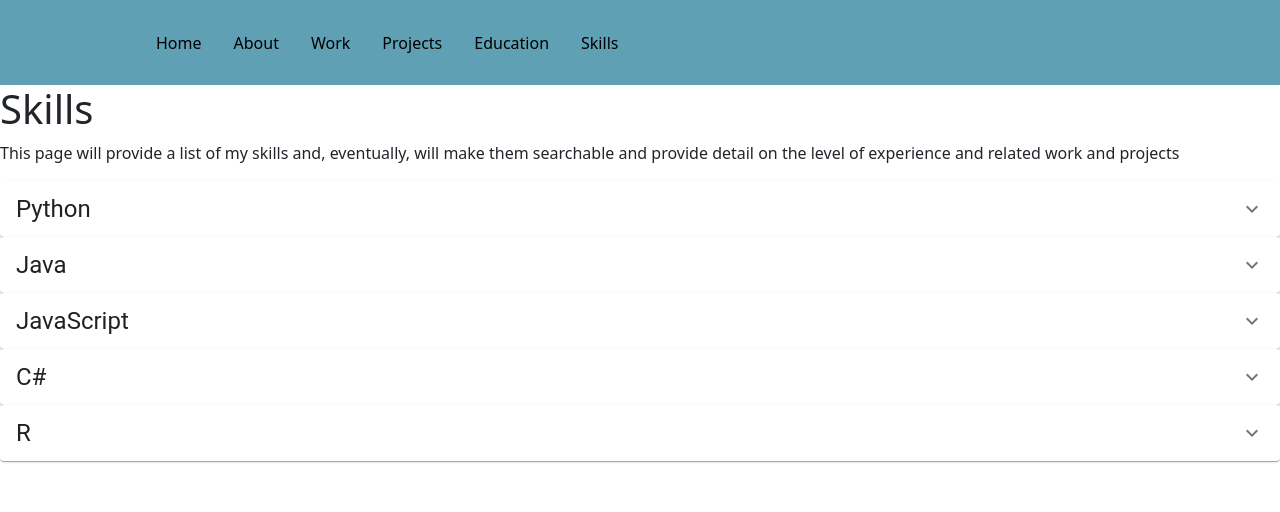
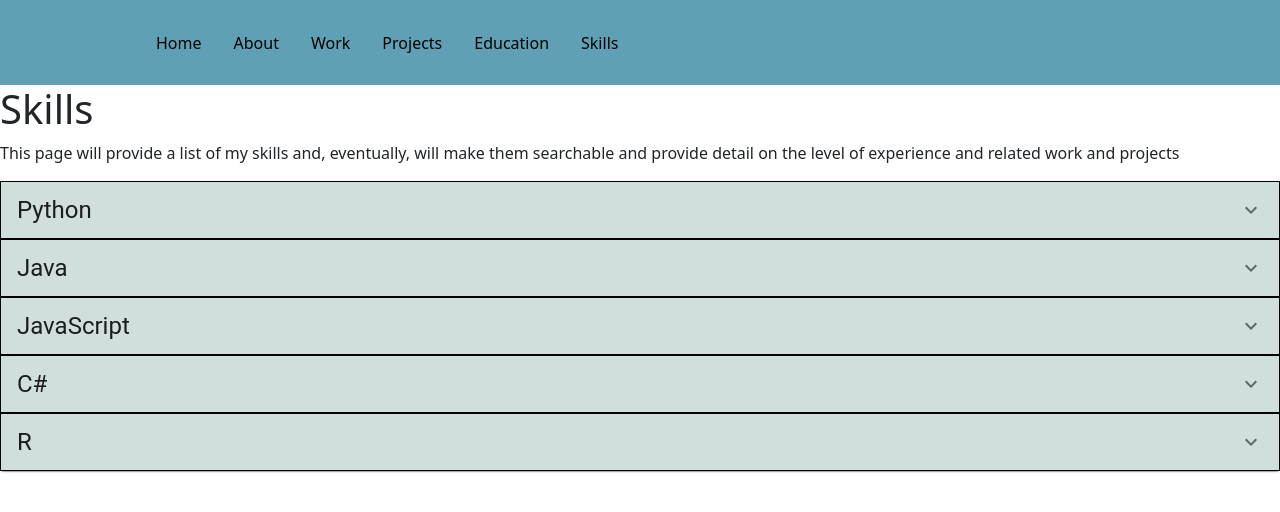
Before and after one commit to maxachis/maxachis.github.io, a React (Create React App) app: page /skills in a window 1280 px wide. Shown: the top 512 px of the page. Built offline with nearby package versions, Linux system fonts and the light colour scheme; what csd would draw is missing.

Commit message:
Create custom accordion style.

```diff
--- a/src/pages/skills.js
+++ b/src/pages/skills.js
@@ -1,26 +1,37 @@
 import React from "react";
 import Config from "../config";
 import Accordion from "@mui/material/Accordion";
+import { styled } from '@mui/material/styles';
 import {AccordionDetails, AccordionSummary} from "@mui/material";
 import ExpandMoreIcon from "@mui/icons-material/ExpandMore";
 import Typography from "@mui/material/Typography";
 
+const CustomAccordionSummary = styled(AccordionSummary)`
+  background-color: #d1dede;
+  border: black solid 1px;
+  z-index: 0;
+`;
+
+const CustomAccordion = styled(Accordion)`
+  z-index: 0;
+`;
+
 function SkillsAccordion(props) {
     return (
         <div>
-
-            <Accordion>
-                <AccordionSummary expandIcon={<ExpandMoreIcon />}>
+            <CustomAccordion>
+                <CustomAccordionSummary classes="acc-header" expandIcon={<ExpandMoreIcon />}>
                     <Typography variant={"h5"}>{props.skill.name}</Typography>
-                </AccordionSummary>
+                </CustomAccordionSummary>
                 <AccordionDetails>
                     <Typography variant={"h6"}>Proficiency: {props.skill.experience_level}</Typography>
                     <Typography variant={"h6"}>Years of Experience: {props.skill.years_of_experience}</Typography>
-                    <p><img style={{float: 'Right', padding: 1}} height={"100"} src={props.skill.logo} alt={props.skill.name}></img>
+                    <p>
+                        <img style={{float: 'Right', padding: 1}} height={"100"} src={props.skill.logo} alt={props.skill.name}></img>
                         {props.skill.description}
                     </p>
                 </AccordionDetails>
-            </Accordion>
+            </CustomAccordion>
         </div>
     )
 }
```
